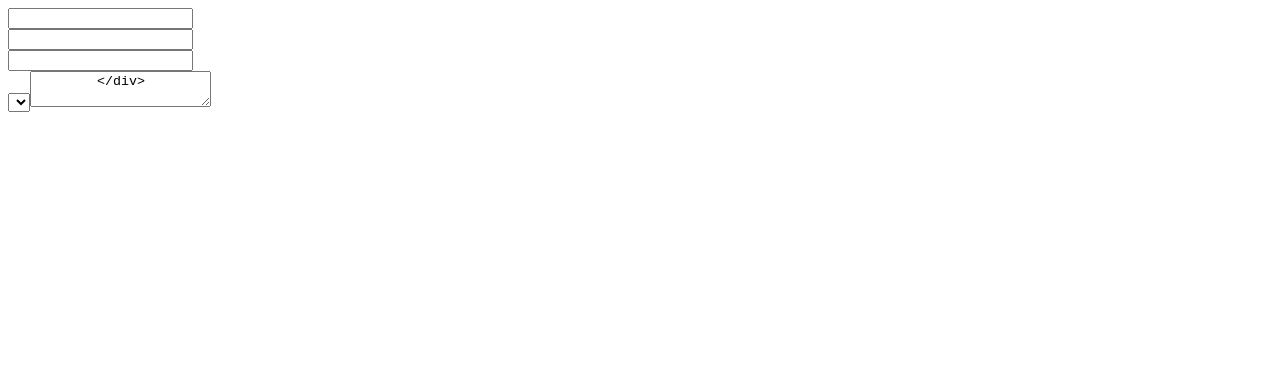
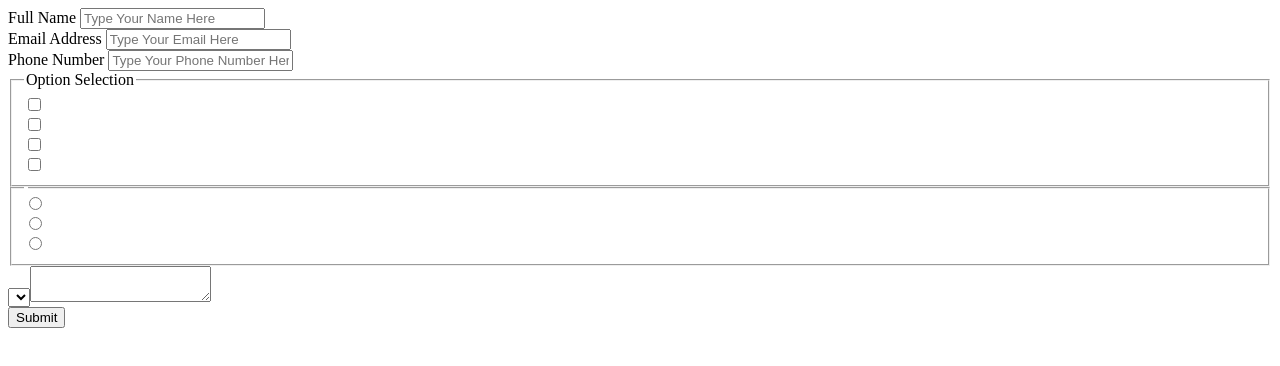
Before and after one commit to pnwhiker/FCC-Resp-Web-Design-Project-2, a plain HTML site: page index.html in a window 1280 px wide. Drawn offline with Linux system fonts and the light colour scheme.

Commit message:
Update index.html

```diff
--- a/index.html
+++ b/index.html
@@ -6,47 +6,92 @@
   <link href="https://fonts.googleapis.com/css?family=Merriweather&display=swap" rel="stylesheet">
   <link rel="stylesheet" href="css/styles.css">
 
-  <title>
-    <h1>Title Placeholder</h1>
-    <p id="description"></p>
-  </title>
+  <title>Placeholder</title>
+
 
   </head>
 
   <body>
-  <header></header>
+      <header>
+
+      </header>
 
 
       <form id="survey-form" action="index.html" method="POST">
 
 
         <div>
+        <label id="name-label" for="name" class="">Full Name</label>
+        <input type="text" id="name" class="" placeholder="Type Your Name Here">
+        </div>
+
+        <div>
+        <label id="email-label" for="email" class="">Email Address</label>
+        <input type="text" id="email" class="" placeholder="Type Your Email Here">
+        </div>
+
+        <div>
+          <label id="number-label" for="phone" class="">Phone Number</label>
+          <input type="tel" id="phone" class="" placeholder="Type Your Phone Number Here">
+          </div>
+
+        <fieldset>
+          <legend>Option Selection</legend>
+
+            <div>
             <label></label>
-        <input>
+            <input type="checkbox" id="" name="" value=""></div>
           </div>
 
             <div>
               <label></label>
-        <input>
+              <input type="checkbox">
             </div>
 
               <div>
                 <label></label>
-        <input>
+                <input type="checkbox">
               </div>
 
               <div>
                 <label></label>
-        <select>
+                <input type="checkbox">
+              </div>
+
+        </fieldset>
+
+        <fieldset>
+          <legend></legend>
+
+          <div>
+          <label></label>
+          <input type="radio">
           </div>
 
           <div>
             <label></label>
-        <textarea>
+            <input type="radio">
           </div>
 
             <div>
-        <button></button>
+              <label></label>
+              <input type="radio">
+            </div>
+
+        </fieldset>
+
+        <div>
+        <label id="dropdown-label" for="dropdown" class=""></label>
+        <select id="dropdown">
+        </div>
+
+        <div>
+        <label></label>
+        <textarea></textarea>
+        </div>
+
+        <div>
+        <button>Submit</button>
         </div>
 
       </form>
```
Lines whose indentation alone changed are shown as unchanged.
